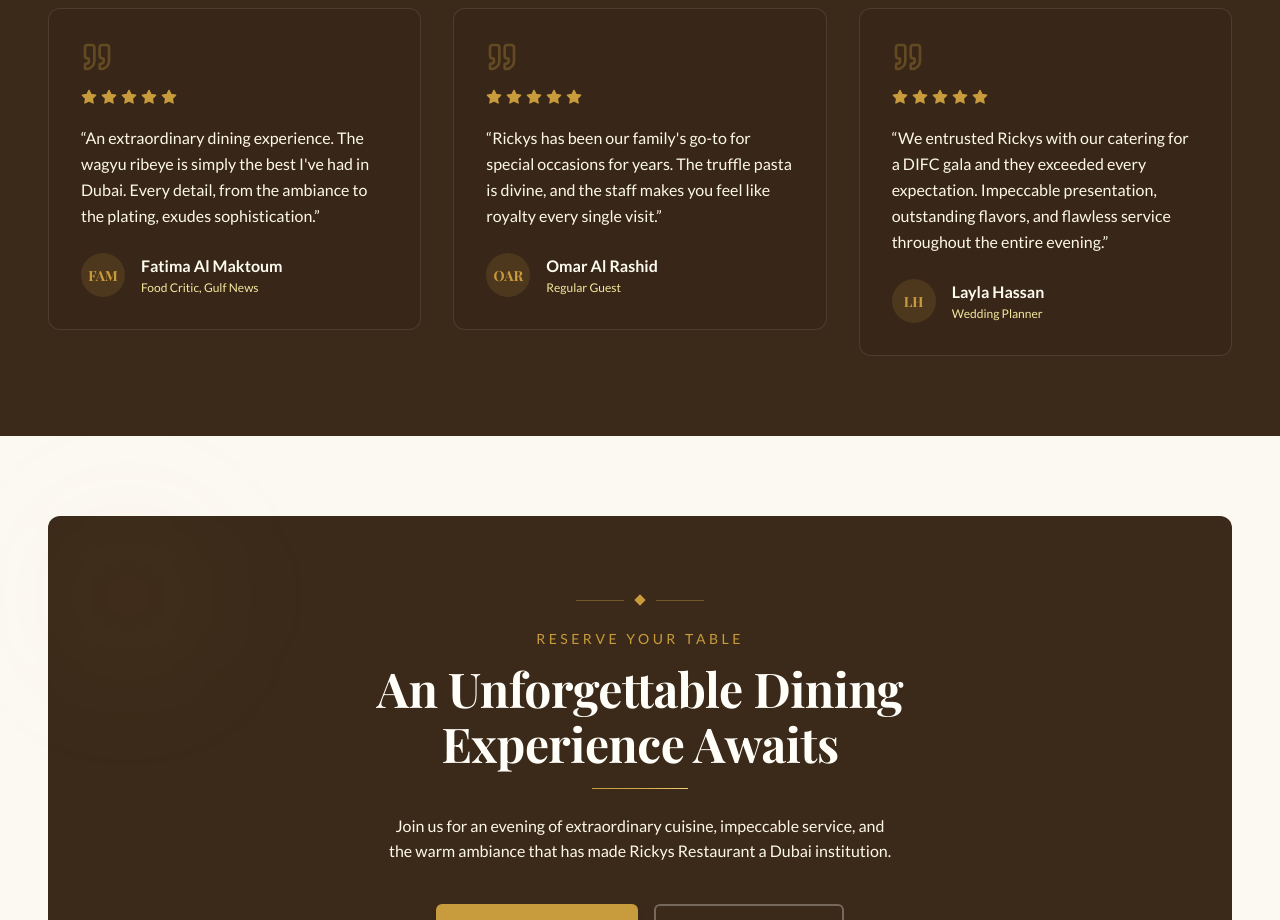
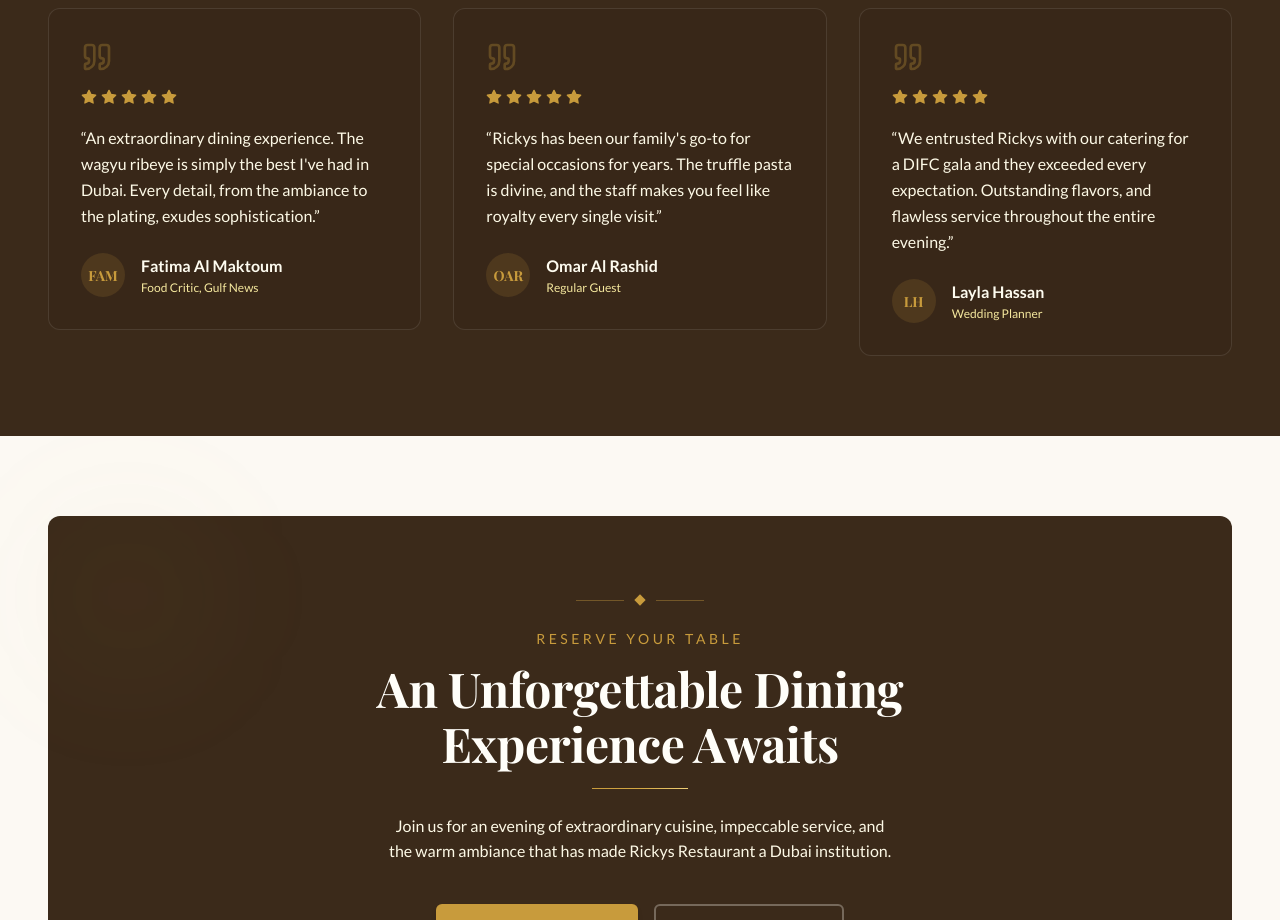
Before and after one commit to shahhafiz-gh/Ricky-s-Restaurants, a Next.js app: page / in a window 1280 px wide. Shown: the part 4080-5000 px from the top of the page. Built offline with nearby package versions, Linux system fonts and the light colour scheme; a web font is replaced by a local one.

Commit message:
fix : quote text

```diff
--- a/src/constants/index.ts
+++ b/src/constants/index.ts
@@ -139,7 +139,7 @@
         id: "testimonial-3",
         name: "Layla Hassan",
         role: "Wedding Planner",
-        quote: "We entrusted Rickys with our catering for a DIFC gala and they exceeded every expectation. Impeccable presentation, outstanding flavors, and flawless service throughout the entire evening.",
+        quote: "We entrusted Rickys with our catering for a DIFC gala and they exceeded every expectation. Outstanding flavors, and flawless service throughout the entire evening.",
         rating: 5,
     },
 ];
```
